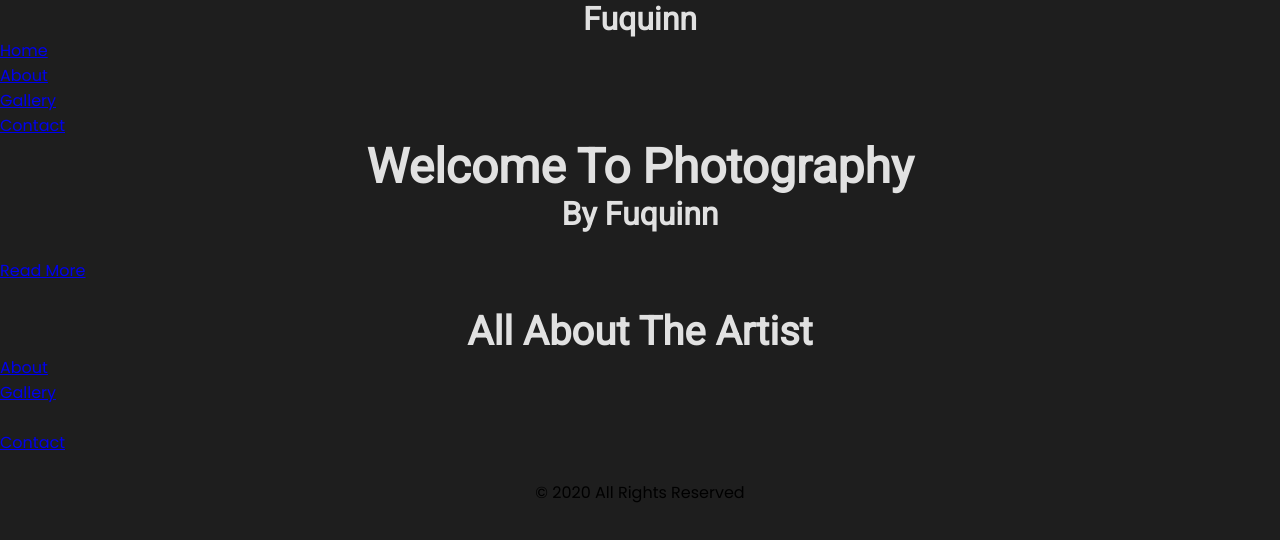
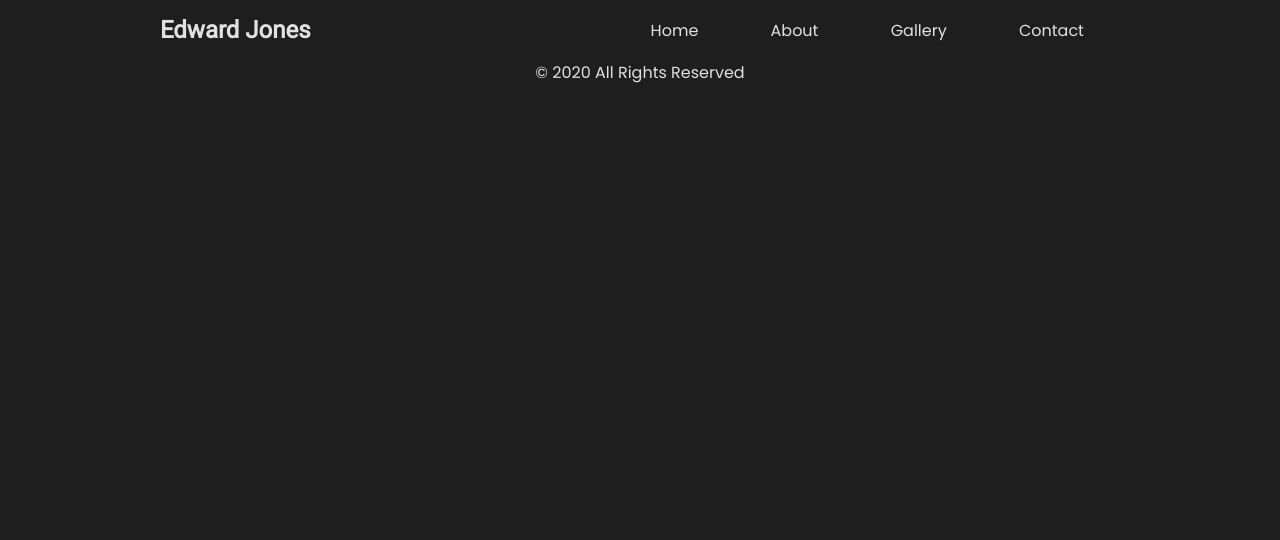
Before and after one commit to ed-f-jones/photo-gallery, a React (Create React App) app: page /home in a window 1280 px wide. Shown: the top 540 px of the page. Built offline with nearby package versions, Linux system fonts and the light colour scheme.

Commit message:
landing page done. working home page.

```diff
--- a/src/App.scss
+++ b/src/App.scss
@@ -56,16 +56,15 @@ p {
 
 /* end of base styles */
 
-/* pages */
-
 /*landing page */
 .landing-page{
   height: 100vh;
-  background:url('./backgrounds/landing-bg.jpg') bottom/cover;
+  background:url('./backgrounds/landing-page.jpeg') center/cover;
   display: flex;
   justify-content: center;
   align-items: center;
   position: relative;
+  padding-top: 100px;
 }
 
 .landing-page div {
@@ -75,6 +74,7 @@ p {
   text-align: center;
   letter-spacing: .25rem;
   word-spacing: .5rem;
+  padding-top: 90px;
 }
 
 .landing-page .icon-container {
@@ -138,25 +138,54 @@ p {
 }
 /* end of landing page */
 
-/* home page */
+/* navbar */
+.navbar {
+  max-width: 100%;
+  height: 35%;
+  background-color: var(--secondary-color);
+  text-align: center;
+  display: flex;
+  justify-content: space-around;
+  align-items: center;
+  padding: 1rem .5rem;
+}
 
-/* end of home */
-/* end od pages */
+.navbar ul {
+  width: 40%;
+  list-style: none;
+  display: flex;
+  justify-content: space-around;
+  align-content: center;
+}
 
-/* banners */
+.navbar ul  a{
+  text-decoration: none;
+  color: var(--primary-color);
+  transition: all 1s ease-in-out;
+}
 
-/* end of banners */
+.navbar ul a:hover {
+  color: var(--cta-button);
+}
 
-/* card-containers*/
+/*end of navbar */
 
-/* end of card containers */
+/* page defaults */
 
-/* about section */
+.Hero-container{
+  max-width: 100vw;
+  height: 70vh;
+  display: flex;
+  justify-content: space-evenly;
+  align-items: center;
+}
+/* end of pages */
 
-/* end of about section */
-
-/*gellery section */
-
-/* contact section */
 
 /* footer */
+.footer {
+  display: flex;
+  justify-content: center;
+  align-items: center;
+  color: var(--primary-color);
+}
--- a/src/components/Banner.js
+++ b/src/components/Banner.js
@@ -5,9 +5,9 @@ import 'aos/dist/aos.css';
 function Banner({children, title, subtitle}) {
     AOS.init();
     return (
-        <div data-aos="fade-up" data-aos-duration="1500">
-             <h2>{title}</h2>
-            <h4>{subtitle}</h4>
+        <div data-aos="fade-up">
+             <h3>{title}</h3>
+             <h4>{subtitle}</h4>
              {children}
         </div>
     )
--- a/src/components/Footer.js
+++ b/src/components/Footer.js
@@ -2,7 +2,7 @@ import React from 'react'
 
 function Footer() {
     return (
-        <footer>
+        <footer className="footer">
             <p> &#169; 2020 all rights reserved</p>
         </footer>
     )
--- a/src/components/Hero.js
+++ b/src/components/Hero.js
@@ -10,8 +10,8 @@ function Hero({children, hero}){
     )
 }
 
-Hero.defaultProps ={
-    hero: "defaultHero"
+Hero.defaultProps = {
+    hero: "Hero-container"
 };
 
 export default Hero
--- a/src/components/Navbar.js
+++ b/src/components/Navbar.js
@@ -3,23 +3,22 @@ import {Link} from 'react-router-dom';
 
 function Navbar() {
     return (
-            <nav className="nav">
-                <h4 className="logo">fuquinn</h4>
-
-                <ul className="nav-items">
-                    <Link to="/home" className="nav-links">
+            <nav className="navbar">
+                <h5>edward jones</h5>
+                <ul>
+                    <Link to="/home">
                         <li>home</li>
                     </Link>
 
-                    <Link to="/about" className="nav-links">
+                    <Link to="/about">
                         <li>about</li>
                     </Link>
 
-                    <Link to="/gallery" className="nav-links">
+                    <Link to="/gallery">
                         <li>gallery</li>
                     </Link>
 
-                    <Link to="/contact" className="nav-links">
+                    <Link to="/contact">
                         <li>contact</li>
                     </Link>
                 </ul>
--- a/src/pages/About.js
+++ b/src/pages/About.js
@@ -1,13 +1,10 @@
 import React from 'react';
-import Hero from '../components/Hero';
-import Banner from '../components/Banner';
+import Navbar from '../components/Navbar';
 
 function About() {
     return (
         <>
-        <Hero hero="aboutHero">
-            <Banner title="Get to know fuquinn"/>
-        </Hero>
+        <Navbar/>
         </>
     )
 }
--- a/src/pages/Contact.js
+++ b/src/pages/Contact.js
@@ -1,14 +1,11 @@
 import React from 'react';
-import Hero from '../components/Hero';
-import Banner from '../components/Banner';
+import Navbar from '../components/Navbar';
 
 function Contact() {
     return (
 
        <>
-       <Hero hero="contactHero">
-            <Banner title="how to contact me"/>
-       </Hero>
+       <Navbar/>
        </>
     )
 }
--- a/src/pages/Gallery.js
+++ b/src/pages/Gallery.js
@@ -1,13 +1,10 @@
 import React from 'react';
-import Hero from '../components/Hero';
-import Banner from '../components/Banner';
+import Navbar from '../components/Navbar';
 
 function Gallery() {
     return (
         <>
-        <Hero hero="galleryHero">
-            <Banner title="here is some of my work"/>
-        </Hero>
+        <Navbar/>
         </>
     )
 }
--- a/src/pages/Home.js
+++ b/src/pages/Home.js
@@ -9,13 +9,6 @@ function Home() {
     return (
         <>
         <Navbar/>
-        <Hero>
-            <Banner title=" welcome to photography" subtitle=" by Fuquinn">
-                <br/>
-                <a href="#readmore" className="cta-btn">read more</a>
-            </Banner>
-        </Hero>
-        <Cards/>
         </>
     )
 }
```
Also changed, not shown: src/App.js (line endings or trailing spaces), src/backgrounds/landing-page.jpeg (added).
